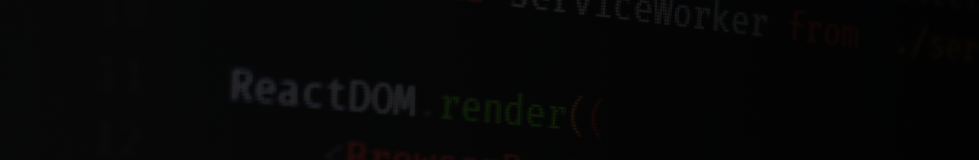
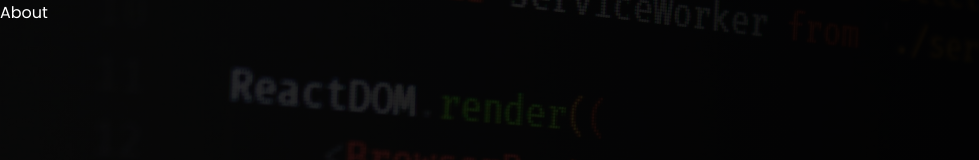
Before and after one commit to kwadwoambitious/My-Portfolio, a React (Create React App) app: page /about in a window 1280 px wide. Before the commit this address had no page. Shown: the top 160 px of the page, without its empty margins (0-979 px from the left). Built offline with nearby package versions, Linux system fonts and the light colour scheme.

Commit message:
Made changes to this file

```diff
--- a/src/App.js
+++ b/src/App.js
@@ -1,6 +1,7 @@
 import React from 'react';
 import './App.css';
 import Home from './components/Home';
+import About from './components/About';
 import { BrowserRouter as Router, Route, Routes } from 'react-router-dom';
 
 function App() {
@@ -11,6 +12,9 @@ function App() {
             <Route exact path='/' element={<Home/>}>
 
             </Route>
+            <Route exact path='/about' element={<About/>}>
+
+            </Route>
          </Routes>
       </div>
     </Router>
--- /dev/null
+++ b/src/components/About.js
@@ -0,0 +1,9 @@
+import React from 'react'
+
+const About = () => {
+  return (
+    <div>About</div>
+  )
+}
+
+export default About;
```
